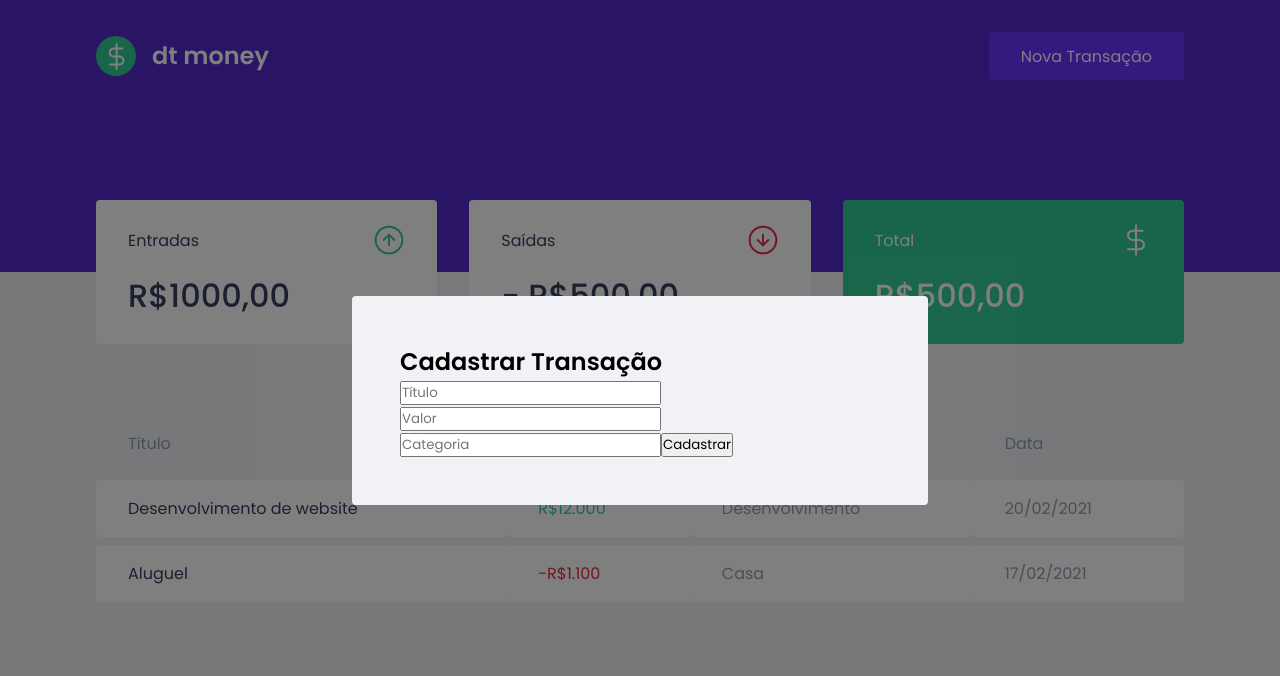
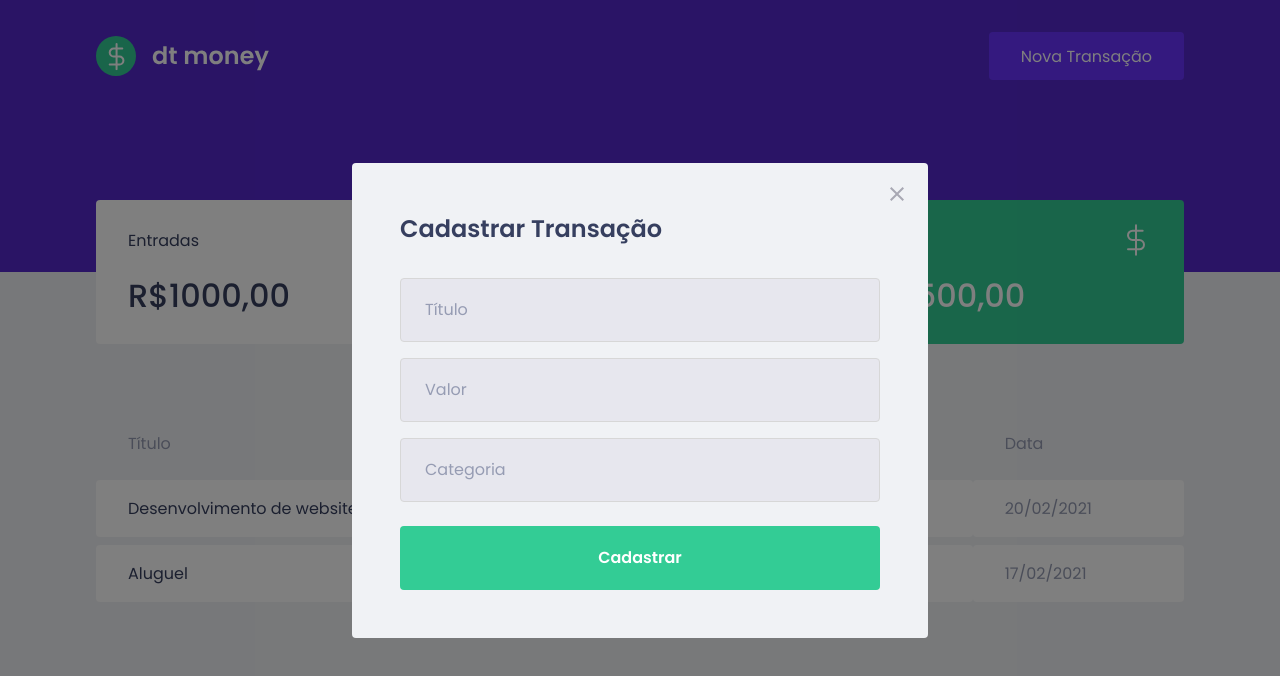
Before and after one commit to mateus2a/dtmoney, a React (Create React App) app: page / in a window 1280 px wide. Both pictures are taken after a click on the button "Nova Transação". Shown: the top 676 px of the page. Built offline with nearby package versions, Linux system fonts and the light colour scheme; no server answers; what miragejs would draw is missing.

Commit message:
feat: add styles of modal

```diff
--- a/src/components/NewTransactionModal/index.tsx
+++ b/src/components/NewTransactionModal/index.tsx
@@ -1,4 +1,5 @@
 import Modal from 'react-modal';
+import closeImg from '../../assets/close.svg';
 import { Container } from './styles';
 
 interface NewTransactionModalProps {
@@ -17,6 +18,13 @@ export function NewTransactionModal({
       overlayClassName="react-modal-overlay"
       className="react-modal-content"
     >
+      <button
+        type="button"
+        onClick={onRequestClose}
+        className="react-modal-close"
+      >
+        <img src={closeImg} alt="Fechar modal" />
+      </button>
       <Container>
         <h2>Cadastrar Transação</h2>
         <input placeholder="Título" />
--- a/src/components/NewTransactionModal/styles.ts
+++ b/src/components/NewTransactionModal/styles.ts
@@ -1,3 +1,49 @@
 import styled from 'styled-components';
 
-export const Container = styled.form``;
+export const Container = styled.form`
+  h2 {
+    color: var(--text-title);
+    font-size: 1.5rem;
+    margin-bottom: 2rem;
+  }
+
+  input {
+    width: 100%;
+    padding: 0 1.5rem;
+    height: 4rem;
+    border-radius: 0.25rem;
+
+    border: 1px solid #d7d7d7;
+    background: #e7e7ee;
+
+    font-weight: 400;
+    font-size: 1rem;
+
+    &::placeholder {
+      color: var(--text-body);
+    }
+
+    & + input {
+      margin-top: 1rem;
+    }
+  }
+
+  button[type='submit'] {
+    width: 100%;
+    padding: 0.5rem;
+    height: 4rem;
+    background: var(--green);
+    color: #fff;
+    border-radius: 0.25rem;
+    border: 0;
+    font-size: 1rem;
+    margin-top: 1.5rem;
+    font-weight: 600;
+
+    transition: filter 0.2s;
+
+    &:hover {
+      filter: brightness(0.9);
+    }
+  }
+`;
--- a/src/styles/global.ts
+++ b/src/styles/global.ts
@@ -75,4 +75,18 @@ export const GlobalStyle = createGlobalStyle`
     position: relative;
     border-radius: 0.25rem;
   }
+
+  .react-modal-close {
+    position: absolute;
+    right: 1.5rem;
+    top: 1.5rem;
+    border: 0;
+    background: transparent;
+
+    transition: filter 0.2s;
+
+    &:hover {
+      filter: brightness(0.8)
+    }
+  }
 `;
```
